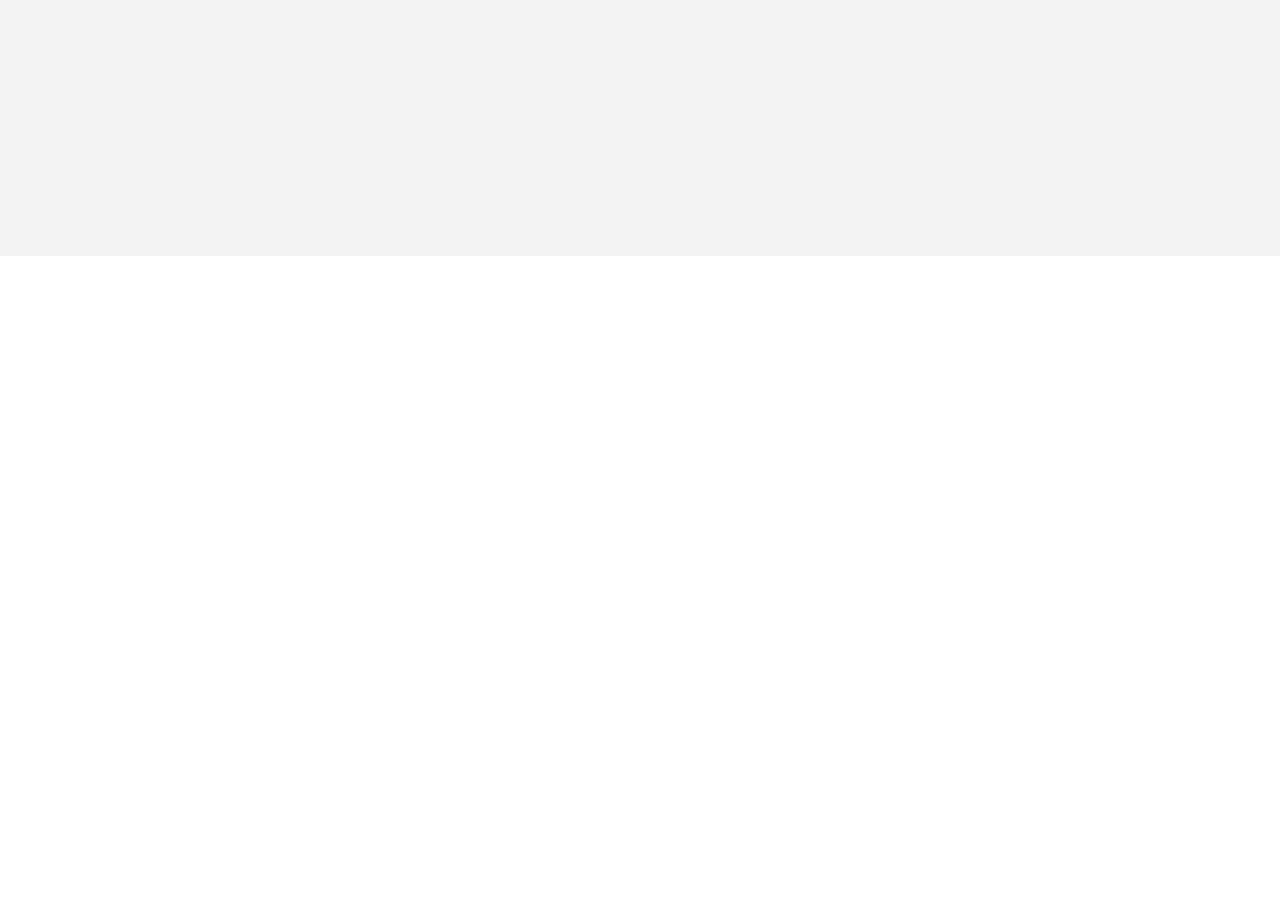
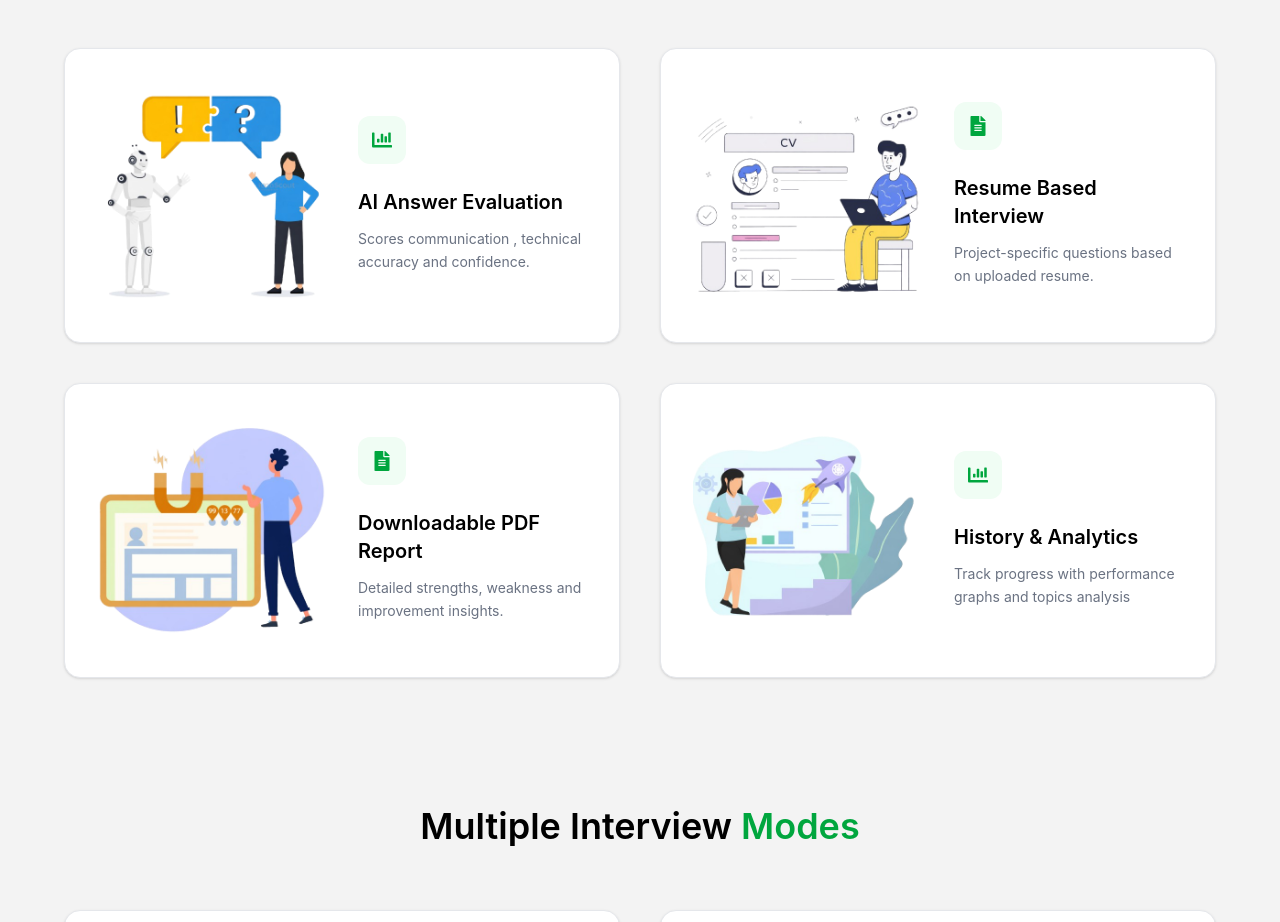
Before and after one commit to sachindataninja123/HireMindAI, a React (Vite) app in the folder client/: page / in a window 1280 px wide. Shown: the part 1100-2022 px from the top of the page. Before the commit the page ends 1356 px from the top, so only its background shows below. Built offline with nearby package versions, Linux system fonts and the light colour scheme; no server answers.

Commit message:
Home page Features design

```diff
--- a/client/src/pages/Home.jsx
+++ b/client/src/pages/Home.jsx
@@ -31,6 +31,7 @@ const Home = () => {
       <Navbar />
 
       <div className="flex-1 px-6 py-20">
+        <div className="max-w-6xl mx-auto">
           <div className="flex justify-center mb-6">
             <div className="bg-gray-100 text-gray-600 text-sm px-4 py-2 rounded-full flex items-center gap-2">
               <HiSparkles size={16} className="bg-green-50 text-green-600" /> AI
@@ -137,7 +138,10 @@ const Home = () => {
                       {" "}
                       {item.step}
                     </div>
-                  <h3 className="font-semibold mb-3 text-lg"> {item.title}</h3>
+                    <h3 className="font-semibold mb-3 text-lg">
+                      {" "}
+                      {item.title}
+                    </h3>
                     <p className="text-sm text-gray-500 leading-relaxed">
                       {item.desc}
                     </p>
@@ -158,11 +162,126 @@ const Home = () => {
             </motion.h2>
 
             <div className="grid md:grid-cols-2 gap-10">
+              {[
                 {
-              [
+                  image: evalImg,
+                  icon: <FaChartBar size={20} />,
+                  title: "AI Answer Evaluation",
+                  desc: "Scores communication , technical accuracy and confidence.",
+                },
+                {
+                  image: resumeImg,
+                  icon: <FaFileAlt size={20} />,
+                  title: "Resume Based Interview",
+                  desc: "Project-specific questions based on uploaded resume.",
+                },
+                {
+                  image: pdfImg,
+                  icon: <FaFileAlt size={20} />,
+                  title: "Downloadable PDF Report",
+                  desc: "Detailed strengths, weakness and improvement insights.",
+                },
+                {
+                  image: analyticsImg,
+                  icon: <FaChartBar size={20} />,
+                  title: "History & Analytics",
+                  desc: "Track progress with performance graphs and topics analysis",
+                },
+              ].map((item, idx) => {
+                return (
+                  <motion.div
+                    initial={{ opacity: 0, y: 60 }}
+                    whileInView={{ opacity: 1, y: 0 }}
+                    transition={{ duration: 0.4, delay: idx * 0.1 }}
+                    whileHover={{ scale: 1.02 }}
+                    className="bg-white border border-gray-200 rounded-2xl p-8 shadow-sm hover:shadow-xl transition-all"
+                  >
+                    <div className="flex flex-col md:flex-row items-center gap-8">
+                      <div className="w-full md:w-1/2 fles justify-center">
+                        <img
+                          src={item.image}
+                          alt={item.title}
+                          className="w-full h-auto object-contain max-h-64"
+                        />
+                      </div>
 
-              ]
-            }
+                      <div className="w-full md:w-1/2">
+                        <div className="bg-green-50 text-green-600 w-12 h-12 rounded-xl flex items-center justify-center mb-6">
+                          {item.icon}
+                        </div>
+                        <h3 className="font-semibold mb-3 text-xl">
+                          {item.title}
+                        </h3>
+                        <p className="text-gray-500 text-sm leading-relaxed">
+                          {item.desc}
+                        </p>
+                      </div>
+                    </div>
+                  </motion.div>
+                );
+              })}
+            </div>
+          </div>
+
+          <div className="mb-32">
+            <motion.h2
+              initial={{ opacity: 0, y: 30 }}
+              whileInView={{ opacity: 1, y: 0 }}
+              transition={{ duration: 0.6 }}
+              className="text-4xl font-semibold text-center mb-16"
+            >
+              Multiple Interview <span className="text-green-600">Modes</span>
+            </motion.h2>
+
+            <div className="grid md:grid-cols-2 gap-10">
+              {[
+                {
+                  image: hrImg,
+                  title: "HR Interview Mode",
+                  desc: "Behavioral and communiation based evaluation.",
+                },
+                {
+                  image: techImg,
+                  title: "Technical Mode",
+                  desc: "Deep Technical questioning based on selected role.",
+                },
+                {
+                  image: confidenceImg,
+                  title: "Confidence Detection",
+                  desc: "Basic tone and voice analysis insights.",
+                },
+                {
+                  image: creditImg,
+                  title: "Credits System",
+                  desc: "Unlock Premium interview sessions easily.",
+                },
+              ].map((mode, idx) => {
+                return (
+                  <motion.div
+                    initial={{ opacity: 0, y: 40 }}
+                    whileInView={{ opacity: 1, y: 0 }}
+                    transition={{ duration: 0.5, delay: idx * 0.1 }}
+                    whileHover={{ y: -6 }}
+                    className="bg-white border border-gray-200 rounded-2xl p-8 shadow-sm hover:shadow-xl transition-all"
+                  >
+                    <div className="flex justify-between items-center gap-6">
+                      <div className="w-1/2">
+                        <h3 className="font-semibold text-xl mb-3">
+                          {mode.title}
+                        </h3>
+                        <p className="text-gray-500 text-sm leading-relaxed">
+                          {mode.desc}
+                        </p>
+                      </div>
+
+                      <div className="w-1/2 flex justify-end">
+                        <img src={mode.image} alt={mode.title} className="w-28 h-28 object-contain" />
+                      </div>
+                    </div>
+                  </motion.div>
+                );
+              })}
+            </div>
           </div>
         </div>
       </div>
```
Lines whose indentation alone changed are shown as unchanged.
